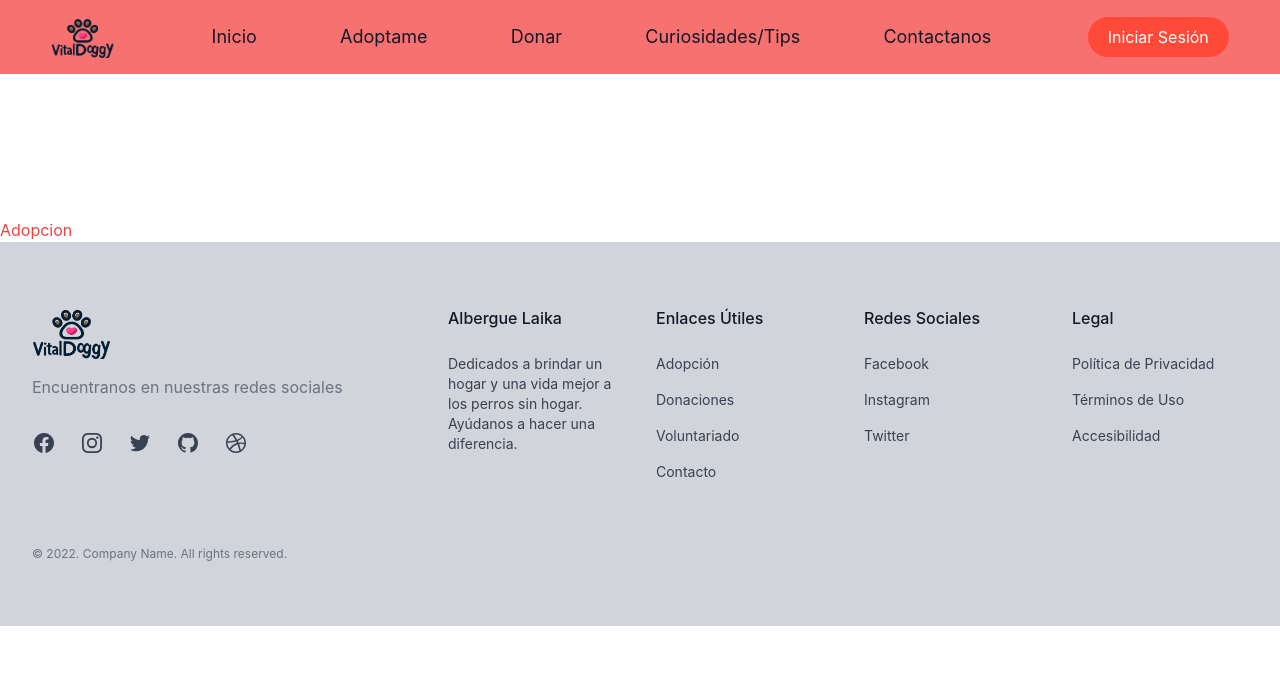
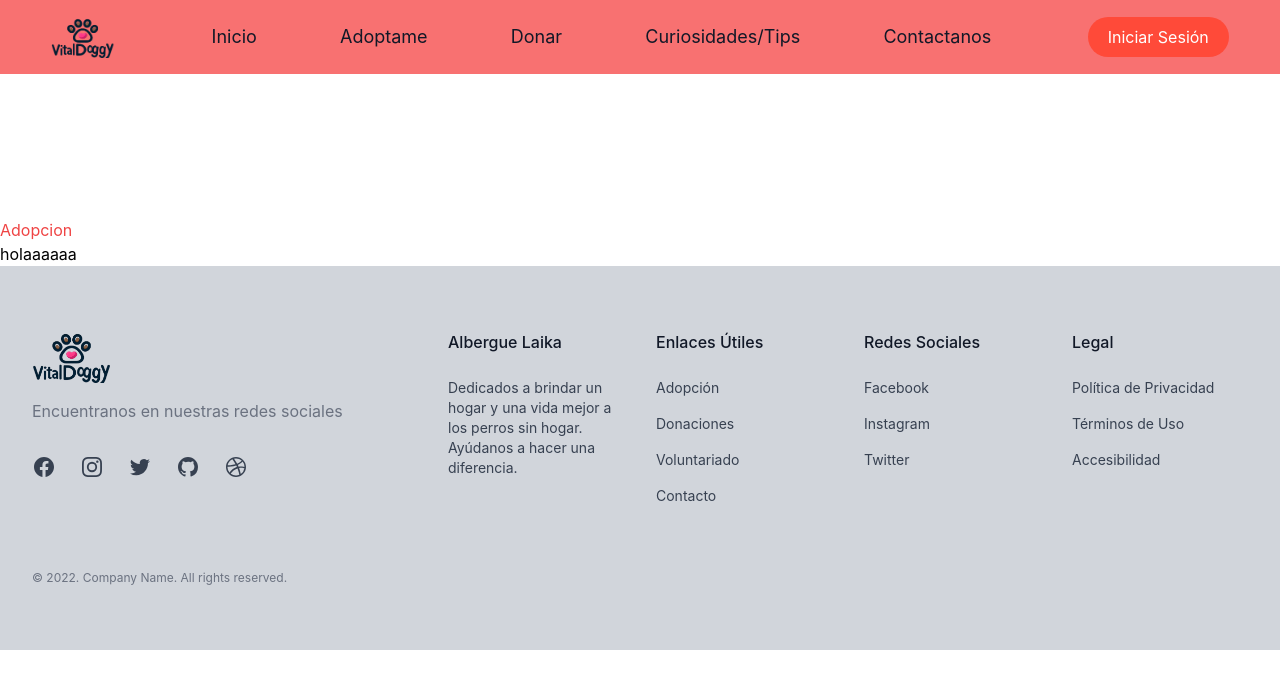
Before and after one commit to Dilanapm/agencia, a React (Create React App) app: page /adoptar in a window 1280 px wide. Shown: the top 688 px of the page. Built offline with nearby package versions, Linux system fonts and the light colour scheme.

Commit message:
prueba dilan vrd

```diff
--- a/src/containers/pages/Adoption.jsx
+++ b/src/containers/pages/Adoption.jsx
@@ -9,6 +9,9 @@ function Adoption(){
             <div className="text-red-500 pt-36">
             Adopcion
             </div>
+            <button>
+                holaaaaaa
+            </button>
             <Footer/>
 
         </Layout>
```
